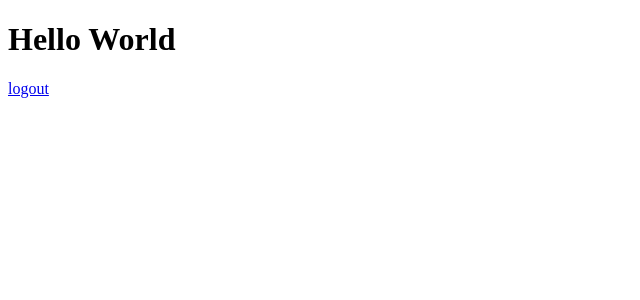
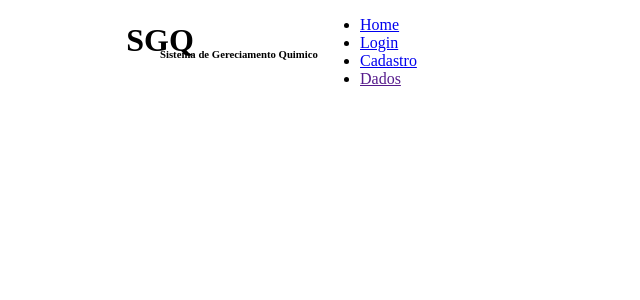
Before and after one commit to WilsonFilho2/SGQ, a Django app: template data/templates/data/index.html in a window 1280 px wide. Shown: the top 300 px of the page, without its empty margins (0-640 px from the left). Run offline with Django 4.2, Linux system fonts and the light colour scheme; the template is opened without the code that fills it, so the values that code supplies are empty.

Commit message:
Inicio da estilização do index

```diff
--- a/data/templates/data/index.html
+++ b/data/templates/data/index.html
@@ -1,3 +1,4 @@
+{% load static %}
 <!DOCTYPE html>
 <html lang="pt-br">
 <head>
@@ -5,11 +6,35 @@
     <meta http-equiv="X-UA-Compatible" content="IE=edge">
     <meta name="viewport" content="width=device-width, initial-scale=1.0">
     <title>SGQ - Sistema de gereciamento quimico</title>
+    <link rel="stylesheet" href="{% static 'data/css/style.css' %}">
 </head>
 <body>
+    {% block body %}
     <div class="tudo">
-        <h1>Hello World</h1>
-        <a href="{% url 'logout' %}">logout</a>
+        <div class="top">
+            <header class="all-top"> <!--Flex-->
+                <div class="title">
+                        <h1>SGQ</h1>
+                        <h6>Sistema de Gereciamento Quimico</h6>
+                </div>
+                <nav class="options"> <!--Grid-->
+                    <ul class="options-ul">
+                        <li><a href="{% url 'index' %}">Home</a></li>
+                        <li><a href="{% url 'login' %}">Login</a></li>
+                        <!--logout-->
+                        <li><a href="{% url 'cadastro' %}">Cadastro</a></li>
+                        <li><a href="">Dados</a></li>
+                    </ul>
+                </nav>
+            </header>
+        </div>
+        <div class="mid">
+            <!-- Gráfico -->
+        </div>
+        <div class="bottom">
+            <!--Roda pé-->
+        </div>
     </div>
+    {% endblock %}
 </body>
 </html>
--- a/data/views.py
+++ b/data/views.py
@@ -7,8 +7,6 @@ from django.contrib.auth import authenticate, login as django_login, logout as d
 
 # Create your views here.
 def index(request):
-    if not request.user.is_authenticated:
-        return HttpResponseRedirect(reverse('login'))
     return render(request, 'data/index.html')
 
 def login(request):
--- a/static/data/css/style.css
+++ b/static/data/css/style.css
@@ -0,0 +1,54 @@
+@charset "UTF-8";
+
+:root {
+    --color1: #140f07;
+    --color2: #1d2549;
+    --color3: #4b5aa8;
+    --color4: #859afc;
+    --color5: #cfe5f7;
+}
+
+body {
+    width: 100vw;
+    height: 100vh;
+    margin: 0;
+    padding: 0;
+}
+    body > .tudo {
+        width: 100%;
+        height: 100%;
+    }
+        body > .tudo > .top {
+            width: 100%;
+            height: 10%;
+        }
+            body > .tudo > .top > .all-top {
+                width: 100%;
+                height: 100%;
+                display: flex;
+                flex-direction: row;
+                align-items: center;
+                justify-content: space-between;
+            }
+                body > .tudo > .top > .all-top > .title {
+                    height: 100%;
+                    width: 25%;
+                    display: flex;
+                    justify-content: space-evenly;
+                    align-items: center;
+                    position: relative;
+                }
+                    body > .tudo > .top > .all-top > .title > h1 {
+                        margin: 0;
+                    }
+                    body > .tudo > .top > .all-top > .title > h6 {
+                        position: absolute;
+                        bottom: -5px;
+                        left: 50%;
+                    }
+
+                body > .tudo > .top > .all-top > .options {
+                    height: 100%;
+                    width: 75%;
+                    display: grid;
+                }
```
Also changed, not shown: data/templates/data/dados.html (added), db.sqlite3, static/data/css/cadastro.css (added), static/data/css/dados.css (added), static/data/css/login.css (added).
